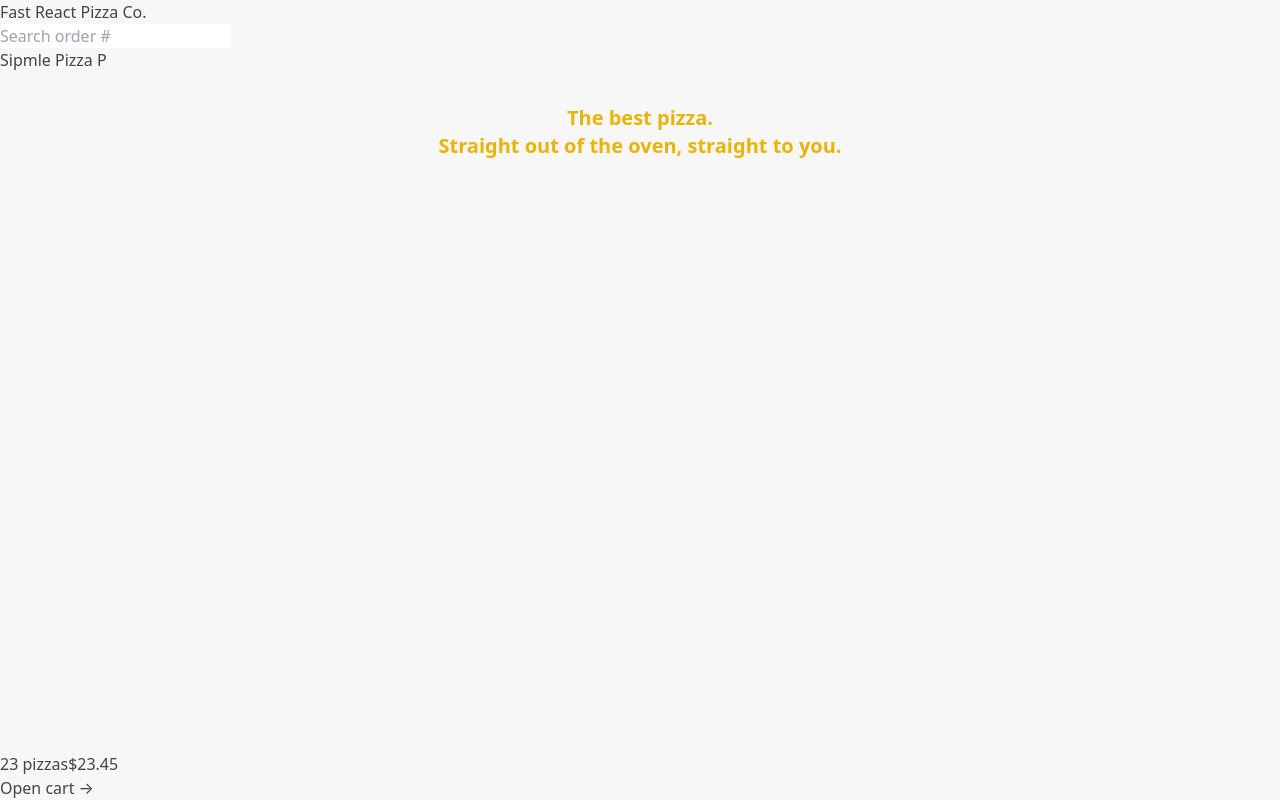
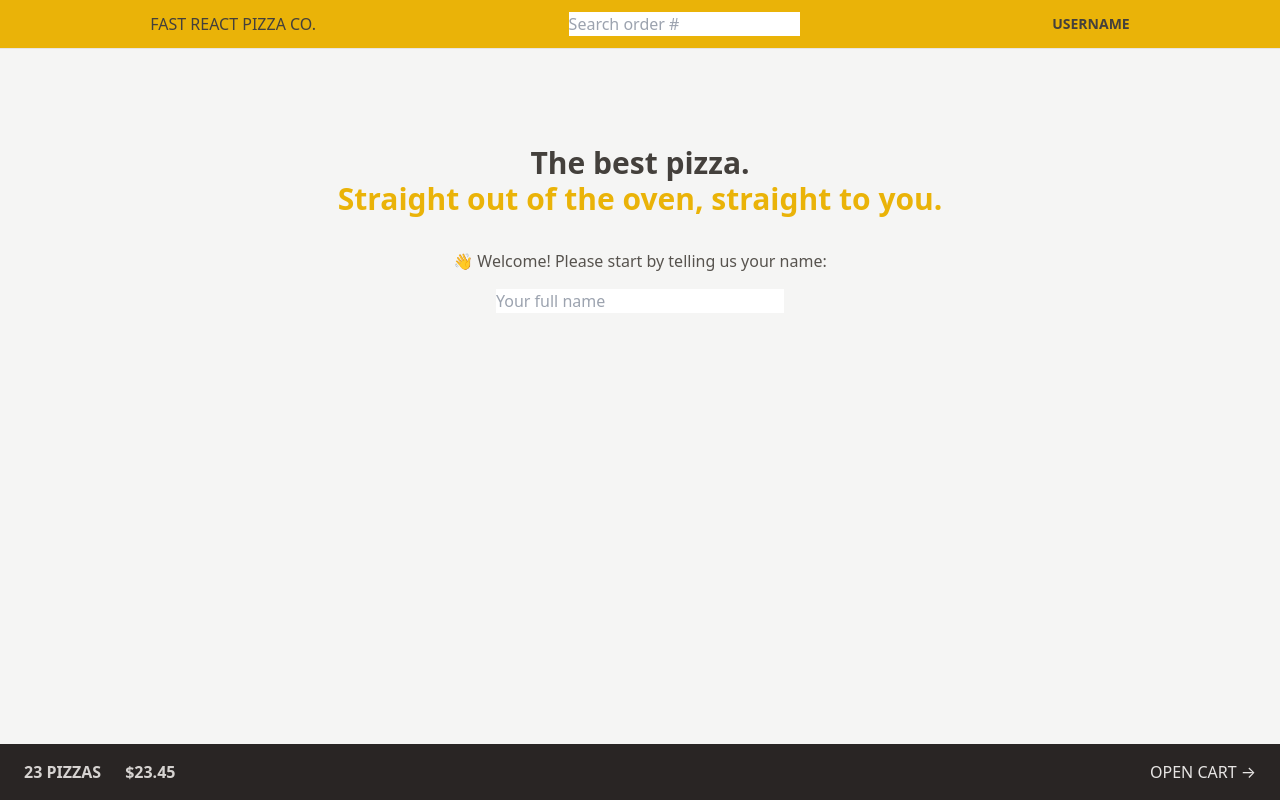
Before and after one commit to usama-rahman/react-pizza, a React (Vite) app: page / in a window 1280 px wide. Built offline with nearby package versions, Linux system fonts and the light colour scheme.

Commit message:
Tailwind

```diff
--- a/index.html
+++ b/index.html
@@ -1,4 +1,4 @@
-<!DOCTYPE html>
+<!doctype html>
 <html lang="en">
   <head>
     <meta charset="UTF-8" />
@@ -6,7 +6,7 @@
     <meta name="viewport" content="width=device-width, initial-scale=1.0" />
     <title>React Pizza Co.</title>
   </head>
-  <body>
+  <body class="bg-stone-100 text-stone-700">
     <div id="root"></div>
     <script type="module" src="/src/main.jsx"></script>
   </body>
--- a/src/features/cart/CartOverview.jsx
+++ b/src/features/cart/CartOverview.jsx
@@ -1,9 +1,9 @@
-import { Link } from "react-router-dom";
+import { Link } from 'react-router-dom';
 
 function CartOverview() {
   return (
-    <div>
-      <p>
+    <div className="flex items-center justify-between bg-stone-800 p-4 text-sm uppercase text-stone-200 sm:px-6 md:text-base ">
+      <p className="space-x-4 font-semibold text-stone-300 sm:space-x-6">
         <span>23 pizzas</span>
         <span>$23.45</span>
       </p>
--- a/src/features/user/CreateUser.jsx
+++ b/src/features/user/CreateUser.jsx
@@ -9,13 +9,16 @@ function CreateUser() {
 
   return (
     <form onSubmit={handleSubmit}>
-      <p>👋 Welcome! Please start by telling us your name:</p>
+      <p className="mb-4 text-sm text-stone-600 md:text-base">
+        👋 Welcome! Please start by telling us your name:
+      </p>
 
       <input
         type="text"
         placeholder="Your full name"
         value={username}
         onChange={(e) => setUsername(e.target.value)}
+        className=" w-72"
       />
 
       {username !== '' && (
--- /dev/null
+++ b/src/features/user/UserName.jsx
@@ -0,0 +1,4 @@
+function userName() {
+  return <div className="hidden text-sm font-semibold md:block ">userName</div>;
+}
+export default userName;
--- a/src/ui/Header.jsx
+++ b/src/ui/Header.jsx
@@ -1,12 +1,13 @@
-import { Link } from "react-router-dom";
-import SearchOrder from "../features/order/SearchOrder";
+import { Link } from 'react-router-dom';
+import SearchOrder from '../features/order/SearchOrder';
+import UserName from '../features/user/UserName';
 
 const Header = () => {
   return (
-    <header>
-      <Link to="/"> Fast React Pizza Co. </Link>
+    <header className="flex items-center justify-around border-b border-stone-200 bg-yellow-500 px-4 py-3 uppercase sm:px-6 ">
+      <Link to="/">Fast React Pizza Co.</Link>
       <SearchOrder />
-      <p> Sipmle Pizza P </p>
+      <UserName />
     </header>
   );
 };
--- a/src/ui/Home.jsx
+++ b/src/ui/Home.jsx
@@ -1,13 +1,18 @@
+import CreateUser from '../features/user/CreateUser';
+
 function Home() {
   return (
-        <div>
-            <h1 className="text-center  text-xl font-semibold text-yellow-500 ">
+    <div className="my-10 px-4 text-center sm:my-16 ">
+      <h1 className="mb-8 text-xl font-semibold  md:text-3xl">
         The best pizza.
         <br />
+        <span className="text-yellow-500">
           Straight out of the oven, straight to you.
+        </span>
       </h1>
+      <CreateUser />
     </div>
-    )
+  );
 }
 
-export default Home
+export default Home;
```
Lines whose indentation alone changed are shown as unchanged.
